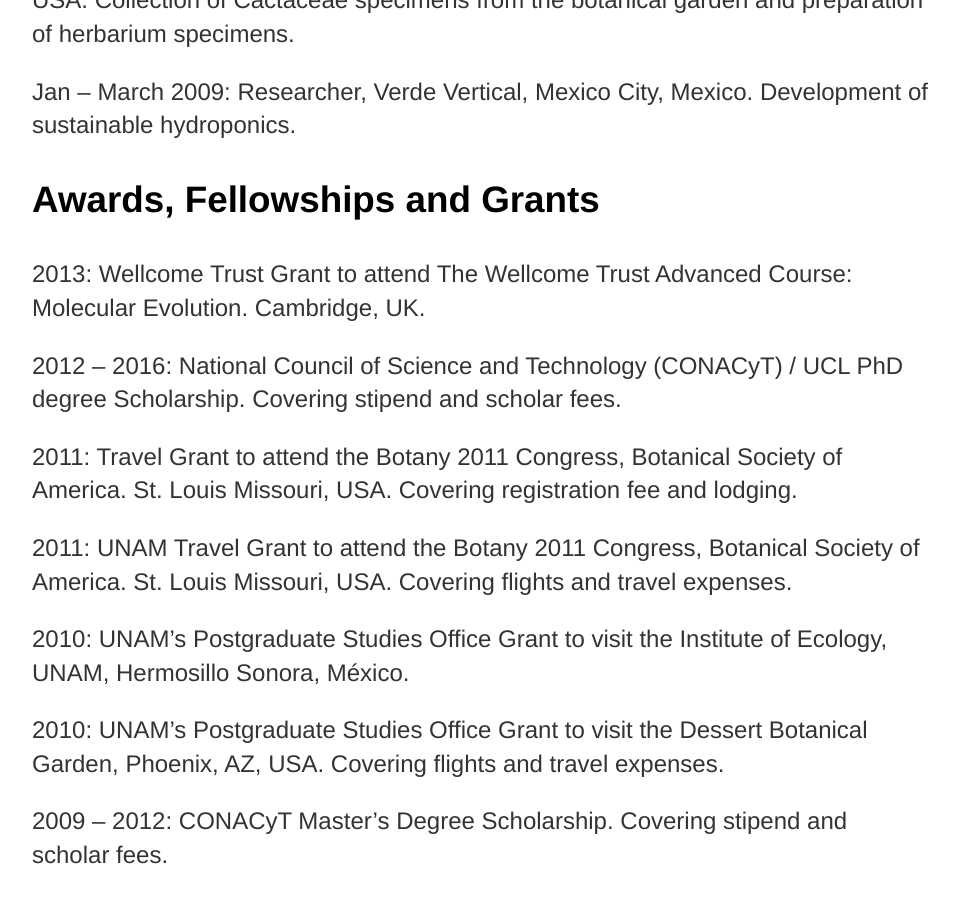
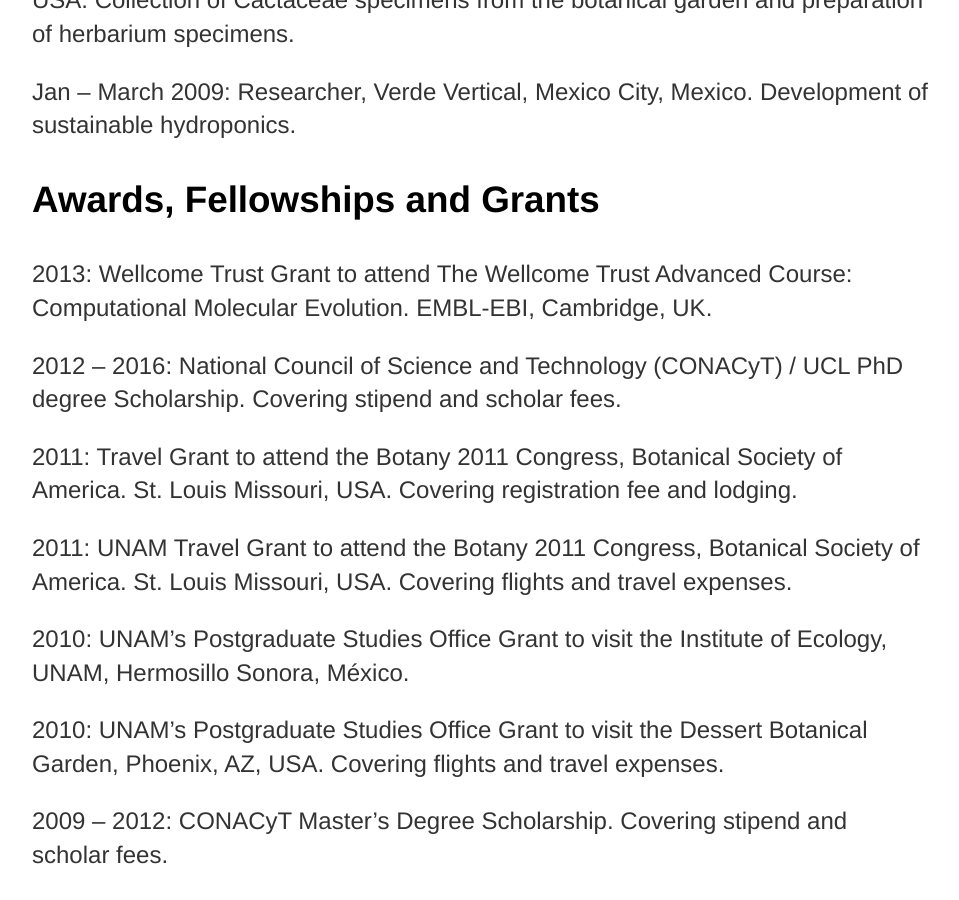
Before and after one commit to josebarbamontoya/josebarbamontoya.github.io, a Jekyll site: the page built from about/index.html, in a window 1280 px wide and 900 px high, scrolled down 2009 px. Shown: the whole window, without its empty margins (160-1119 px from the left). Built offline with Jekyll 4.4.1, drawn with Linux system fonts in a browser that asks for light colours.

Commit message:
Update index.html

```diff
--- a/about/index.html
+++ b/about/index.html
@@ -26,7 +26,7 @@
 			<p>Jan – March 2009: Researcher, Verde Vertical, Mexico City, Mexico. Development of sustainable hydroponics.
 
 	<h3>Awards, Fellowships and Grants</h3>
-			<p>2013: Wellcome Trust Grant to attend The Wellcome Trust Advanced Course: Molecular Evolution. Cambridge, UK.
+			<p>2013: Wellcome Trust Grant to attend The Wellcome Trust Advanced Course: Computational Molecular Evolution. EMBL-EBI, Cambridge, UK.
 			<p>2012 – 2016: National Council of Science and Technology (CONACyT) / UCL PhD degree Scholarship. Covering stipend and scholar fees.
 			<p>2011: Travel Grant to attend the Botany 2011 Congress, Botanical Society of America. St. Louis Missouri, USA. Covering registration fee and lodging.
 			<p>2011: UNAM Travel Grant to attend the Botany 2011 Congress, Botanical Society of America. St. Louis Missouri, USA. Covering flights and travel expenses.
```
